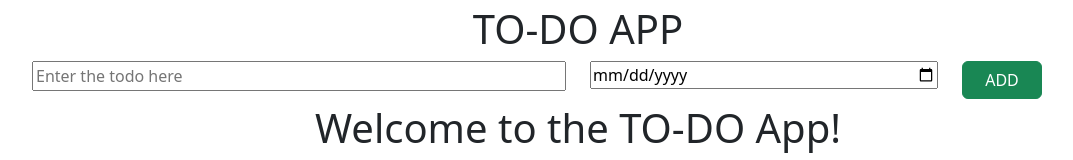
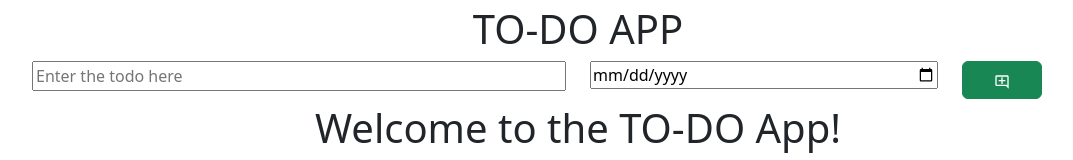
Before and after one commit to Hemant-dbit/React-Projects, a React (Vite) app in the folder TO-DO APP/: page / in a window 1280 px wide. Shown: the top 160 px of the page, without its empty margins (62-1135 px from the left). Built offline with nearby package versions, Linux system fonts and the light colour scheme.

Commit message:
Added icons

```diff
--- a/TO-DO APP/package.json
+++ b/TO-DO APP/package.json
@@ -12,7 +12,8 @@
   "dependencies": {
     "bootstrap": "^5.3.3",
     "react": "^19.0.0",
-    "react-dom": "^19.0.0"
+    "react-dom": "^19.0.0",
+    "react-icons": "^5.5.0"
   },
   "devDependencies": {
     "@eslint/js": "^9.21.0",
--- a/TO-DO APP/src/components/ToDoItem.jsx
+++ b/TO-DO APP/src/components/ToDoItem.jsx
@@ -1,3 +1,4 @@
+import { MdDelete } from "react-icons/md";
 function ToDoItem({ todoName, todoDate, onDeleteClick }) {
   return (
     <div className="container ">
@@ -10,7 +11,7 @@ function ToDoItem({ todoName, todoDate, onDeleteClick }) {
             className="btn btn-danger hg_button"
             onClick={() => onDeleteClick(todoName)}
           >
-            DELETE
+            <MdDelete />
           </button>
         </div>
       </div>
--- a/TO-DO APP/src/components/ToDoName.jsx
+++ b/TO-DO APP/src/components/ToDoName.jsx
@@ -1,4 +1,5 @@
 import React, { useState } from "react";
+import { MdOutlineAddComment } from "react-icons/md";
 
 function ToDoName({onNewItem}) {
   const [todoName, setTodoName] = useState("");
@@ -38,7 +39,7 @@ function ToDoName({onNewItem}) {
               className="btn btn-success hg_button"
               onClick={handleAddButtonClicked}
             >
-              ADD
+             <MdOutlineAddComment />
             </button>
           </div>
         </div>
--- /dev/null
+++ b/package.json
@@ -0,0 +1,5 @@
+{
+  "dependencies": {
+    "react-icons": "^5.5.0"
+  }
+}
```
Also changed, not shown: 2 other files (tests, documents, lock files or other folders).
